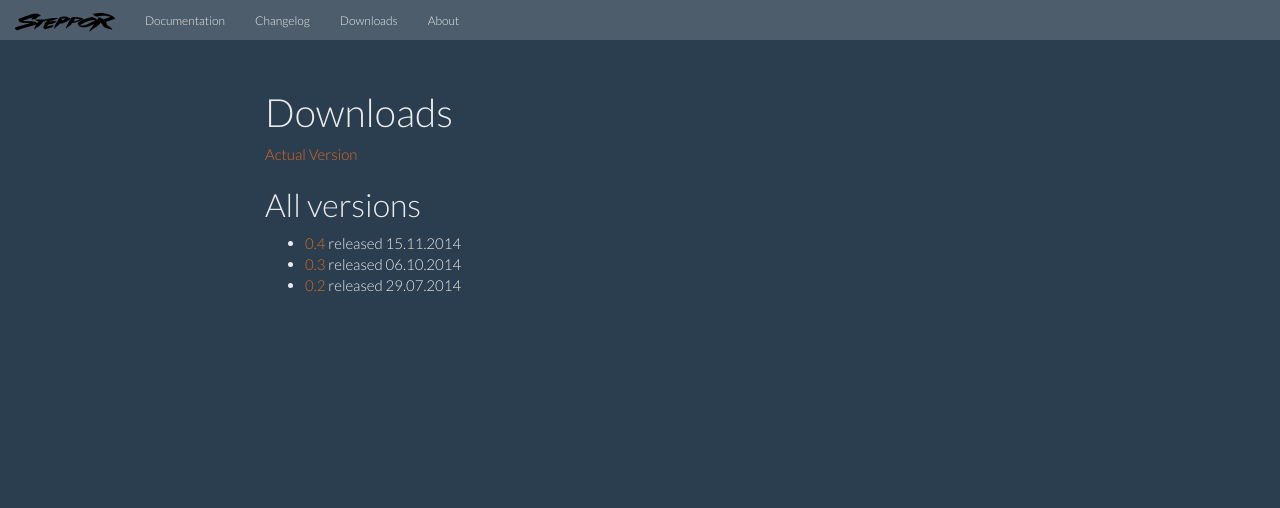
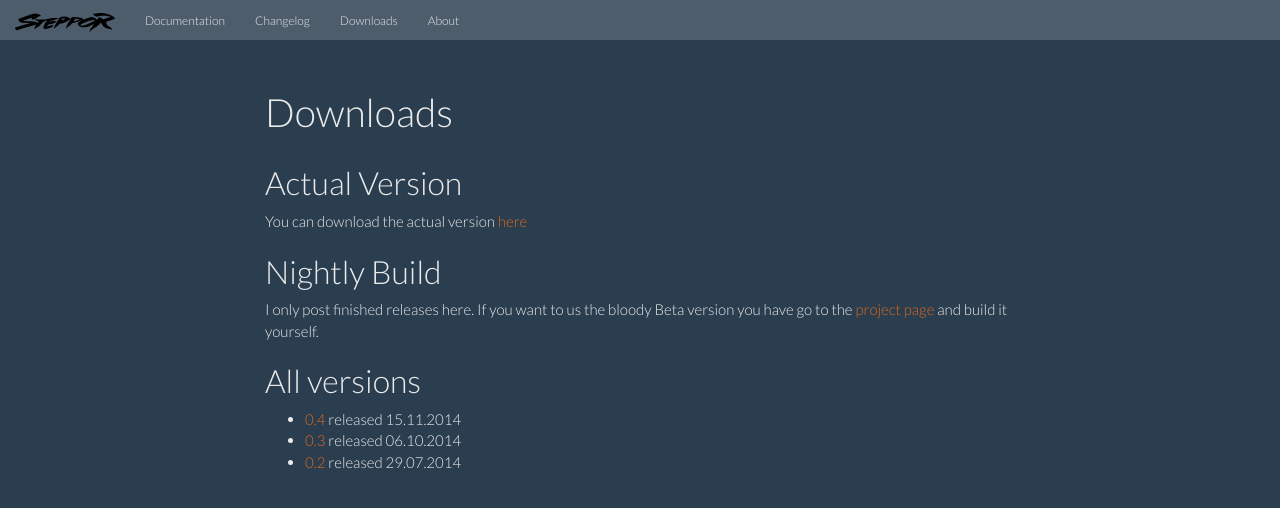
Before and after one commit to mrVanDalo/stepp0r, a Jekyll site: the page built from download.md, in a window 1280 px wide. Shown: the top 508 px of the page. Built offline with Jekyll 4.4.1, drawn with Linux system fonts in a browser that asks for light colours; nearby versions of some CDN libraries; a script that is not in the unit is left out.

Commit message:
updated download page

```diff
--- a/download.md
+++ b/download.md
@@ -5,8 +5,14 @@ permalink: /downloads/
 ---
 
 
-[Actual Version]( {{site.baseurl }}/downloads/{{ site.actual_version }} )
+## Actual Version
 
+You can download the actual version [here]( {{site.baseurl }}/downloads/{{ site.actual_version }} )
+
+## Nightly Build
+
+I only post finished releases here. If you want to us the bloody Beta version you have go to the
+[project page](https://github.com/mrVanDalo/stepp0r/tree/develop) and build it yourself.
 
 ## All versions
 
```
